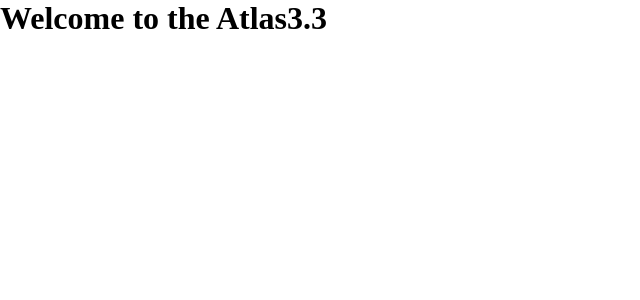
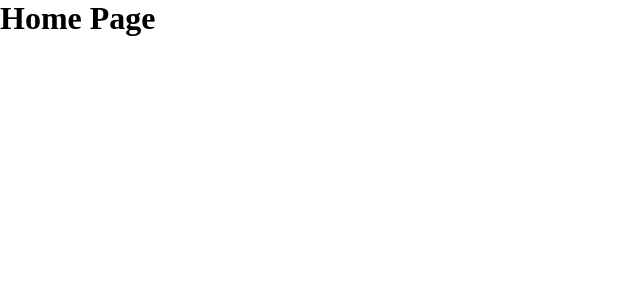
Before and after one commit to L3DataOps/Alpha3.3, a React (Create React App) app: page / in a window 1280 px wide. Shown: the top 300 px of the page, without its empty margins (0-640 px from the left). Built offline with nearby package versions, Linux system fonts and the light colour scheme.

Commit message:
Added Home page

```diff
--- a/package.json
+++ b/package.json
@@ -9,7 +9,9 @@
     "@testing-library/user-event": "^13.5.0",
     "react": "^19.2.4",
     "react-dom": "^19.2.4",
+    "react-router-dom": "^7.13.1",
     "react-scripts": "5.0.1",
+    "router": "^2.2.0",
     "web-vitals": "^2.1.4"
   },
   "scripts": {
--- a/src/App.js
+++ b/src/App.js
@@ -1,8 +1,26 @@
+
+import { BrowserRouter, Routes, Route, Navigate } from 'react-router-dom';
+
+
+// pages & components
+import Home from './pages/Home';
+
 
 function App() {
   return (
     <div className="App">
-      <h1>Welcome to the Atlas3.3</h1>
+      <BrowserRouter>
+
+        <div className="pages">
+          <Routes>
+            <Route
+              path="/"
+              element={true ? <Home /> : <Navigate to="/login" />}
+            />
+
+          </Routes>
+        </div>
+      </BrowserRouter>
     </div>
   );
 }
--- /dev/null
+++ b/src/pages/Home.jsx
@@ -0,0 +1,9 @@
+const Home = () => {
+    return (
+        <div className="home">
+            <h1>Home Page</h1>
+        </div>
+     );
+}
+
+export default Home;
```
Also changed, not shown: src/components/Sidebar.jsx (added), 1 other file (tests, documents, lock files or other folders).
